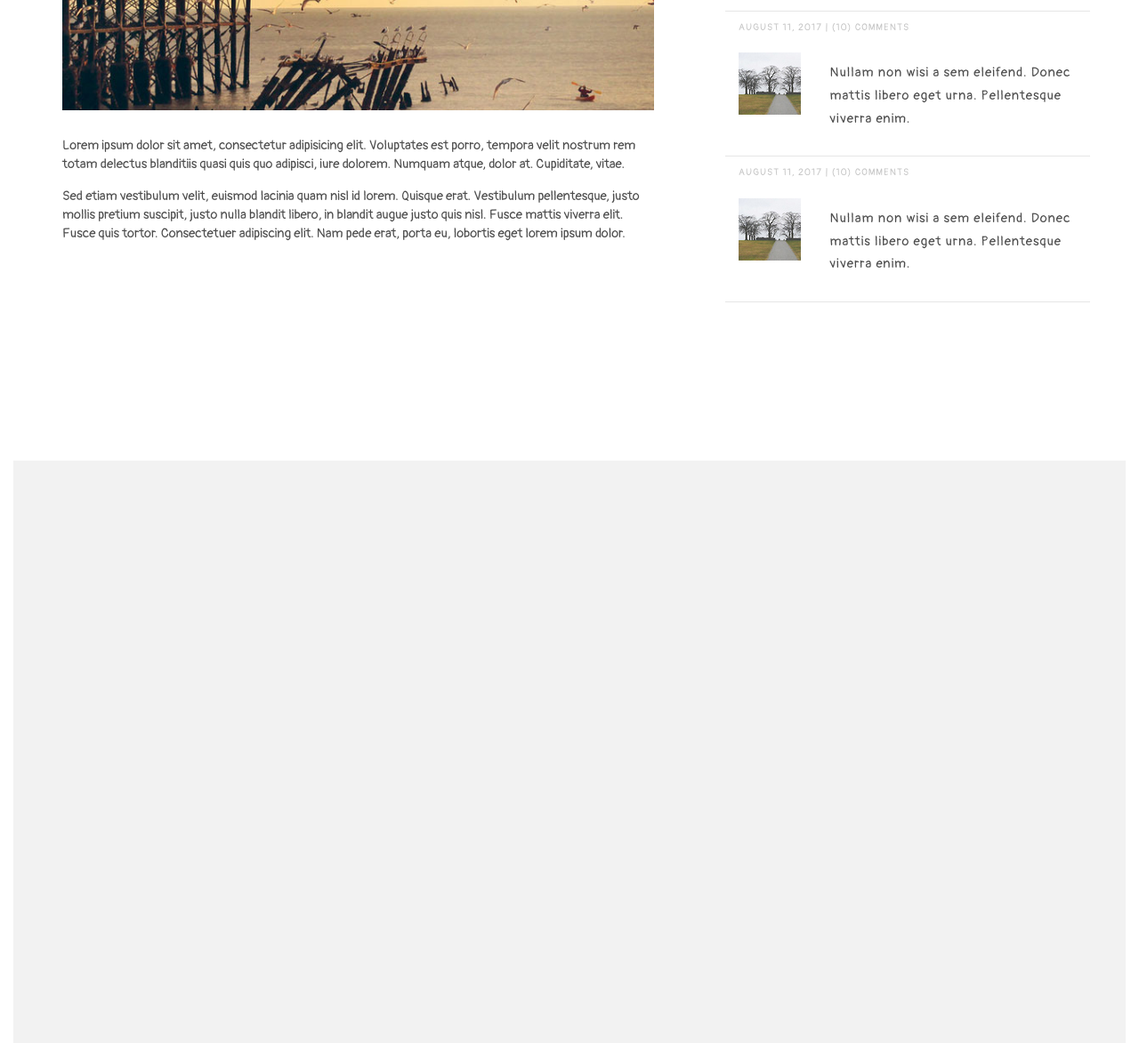
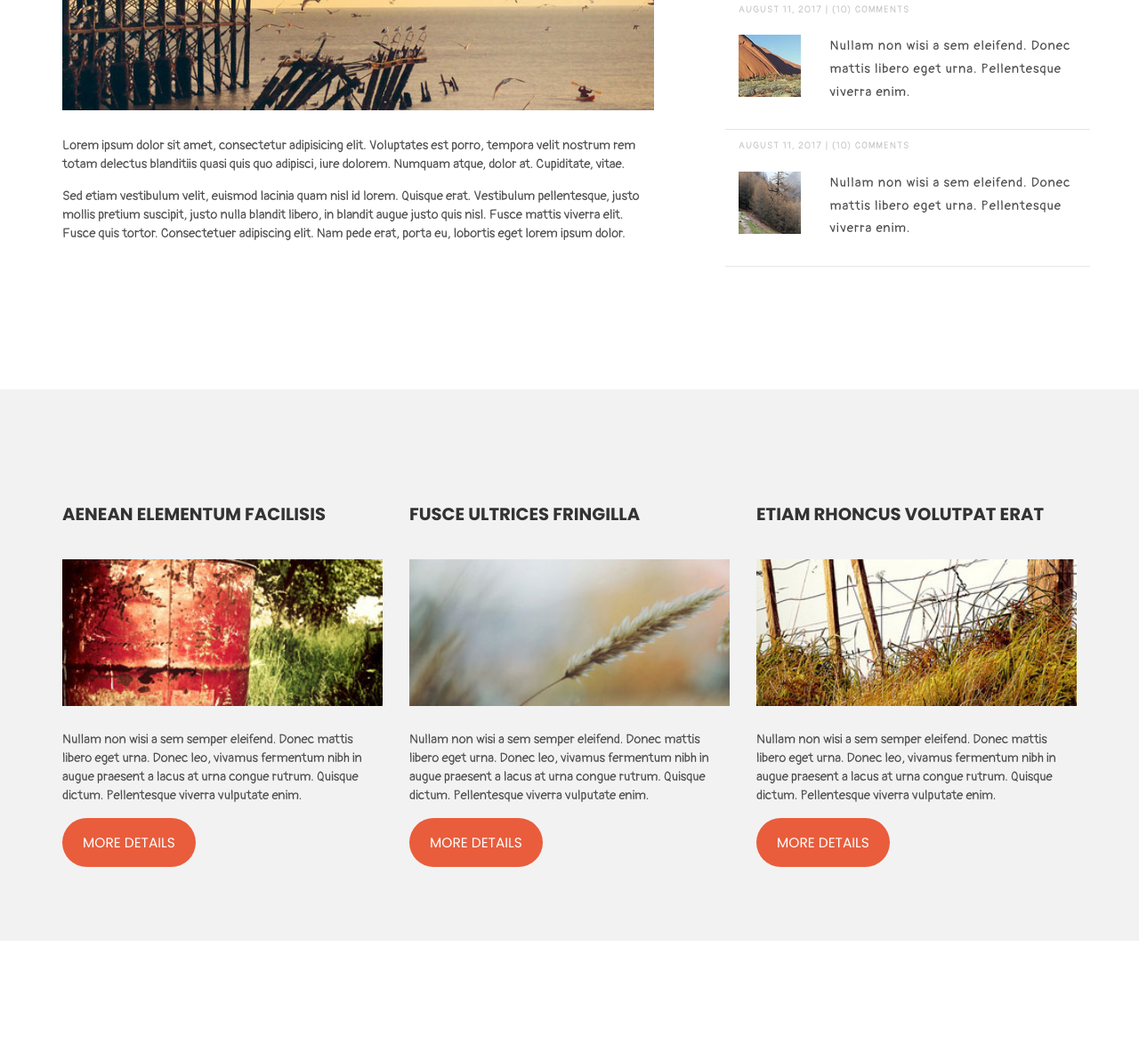
Before and after one commit to MurphyDownpour/templateLast, a plain HTML site: page index.html in a window 1280 px wide. Shown: the part 923-2096 px from the top of the page at 89% size. After the commit the page ends 1981 px from the top, so only its background shows below. Drawn offline with nearby package versions, Linux system fonts and the light colour scheme.

Commit message:
Gallery section is ready

```diff
--- a/index.html
+++ b/index.html
@@ -61,7 +61,7 @@
 					<p>AUGUST 11, 2017 | (10) COMMENTS</p>
 					<div class="row">
 						<div class="col-md-3">
-							<img src="img/avatars/pic04.jpg" alt="">
+							<img src="img/avatars/pic05.jpg" alt="">
 						</div>
 						<div class="col-md-9">
 							<p>Nullam non wisi a sem eleifend. Donec mattis libero eget urna. Pellentesque viverra enim.</p>
@@ -73,7 +73,7 @@
 					<p>AUGUST 11, 2017 | (10) COMMENTS</p>
 					<div class="row">
 						<div class="col-md-3">
-							<img src="img/avatars/pic04.jpg" alt="">
+							<img src="img/avatars/pic06.jpg" alt="">
 						</div>
 						<div class="col-md-9">
 							<p>Nullam non wisi a sem eleifend. Donec mattis libero eget urna. Pellentesque viverra enim.</p>
@@ -85,7 +85,30 @@
 		</div>
 	</div>
 	<div id="gallery">
-		<div class="container"></div>
+		<div class="row">
+			<div class="container">
+				<div class="row">
+					<div class="col-md-4">
+							<h3>AENEAN ELEMENTUM FACILISIS</h3>
+							<img src="img/pic01.jpg" alt="" class="img-responsive" style="width: 100%">
+							<p>Nullam non wisi a sem semper eleifend. Donec mattis libero eget urna. Donec leo, vivamus fermentum nibh in augue praesent a lacus at urna congue rutrum. Quisque dictum. Pellentesque viverra vulputate enim.</p>
+							<button>MORE DETAILS</button>
+					</div>
+					<div class="col-md-4">
+							<h3>FUSCE ULTRICES FRINGILLA</h3>
+							<img src="img/pic02.jpg" alt="" class="img-responsive" style="width: 100%">
+							<p>Nullam non wisi a sem semper eleifend. Donec mattis libero eget urna. Donec leo, vivamus fermentum nibh in augue praesent a lacus at urna congue rutrum. Quisque dictum. Pellentesque viverra vulputate enim.</p>
+							<button>MORE DETAILS</button>
+					</div>
+					<div class="col-md-4">
+							<h3>ETIAM RHONCUS VOLUTPAT ERAT</h3>
+							<img src="img/pic03.jpg" alt="" class="img-responsive" style="width: 100%">
+							<p>Nullam non wisi a sem semper eleifend. Donec mattis libero eget urna. Donec leo, vivamus fermentum nibh in augue praesent a lacus at urna congue rutrum. Quisque dictum. Pellentesque viverra vulputate enim.</p>
+							<button>MORE DETAILS</button>
+					</div>
+				</div>
+			</div>
+		</div>
 	</div>
 	<div id="navigationBottom">
 		<div class="container"></div>
--- a/sass/style.scss
+++ b/sass/style.scss
@@ -56,7 +56,7 @@ $mainFont: 'Poppins', sans-serif;
 
 // Main section
 #main{
-	height: 760px;
+	height: 680px;
 	margin-top: 70px;
 	>.container{
 		height: 80%;
@@ -104,7 +104,7 @@ $mainFont: 'Poppins', sans-serif;
 				p{
 					letter-spacing: 1px;
 					font-size: 8pt;
-					margin-top: 10px;
+					// margin-top: 10px;
 					margin-bottom: 1em;
 					padding-bottom: 1em;
 					font-family: 'Pangolin', cursive;
@@ -134,6 +134,7 @@ $mainFont: 'Poppins', sans-serif;
 					height: 1px;
 					background-color: gray;
 					opacity: 0.2;
+					margin-bottom: 10px;
 				}
 			}
 		}
@@ -142,10 +143,47 @@ $mainFont: 'Poppins', sans-serif;
 
 // Gallery section
 #gallery{
-	height: 655px;
-	background-color: #F2F2F2;
-	.container{
-		height: 80%;
+	height: 620px;
+	>.row{
+		background-color: #F2F2F2;
+		height: 100%;
+		>.container{
+			>.row{
+				margin-top: 110px;
+				>.col-md-4{
+					h3{
+						font-family: $mainFont;
+						font-size: 1.4em;
+						margin-bottom: 2em;
+						font-weight: bold;
+					}
+					img{
+						margin-bottom: 2em;
+					}
+					p{
+						margin-bottom: 1em;
+						color: #4c4c4c;
+						box-sizing: border-box;
+						font-family: 'Pangolin', cursive;
+						font-size: 11pt;
+					}
+					button{
+						height: 55px;
+						border-radius: 40px;
+						background-color: #E95D3C;
+						color: white;
+						font-family: $mainFont;
+						padding: 0.9em 1.5em;
+						font-size: 1.1em;
+						border: none;
+						transition: all .3s ease;
+					}
+					button:hover{
+						background-color: darken(#E95D3C, 10%);
+					}
+				}
+			}
+		}
 	}
 }
 
```
Also changed, not shown: css/style.css, img/pic01.jpg (added), img/pic02.jpg (added), img/pic03.jpg (added), 1 other file.
